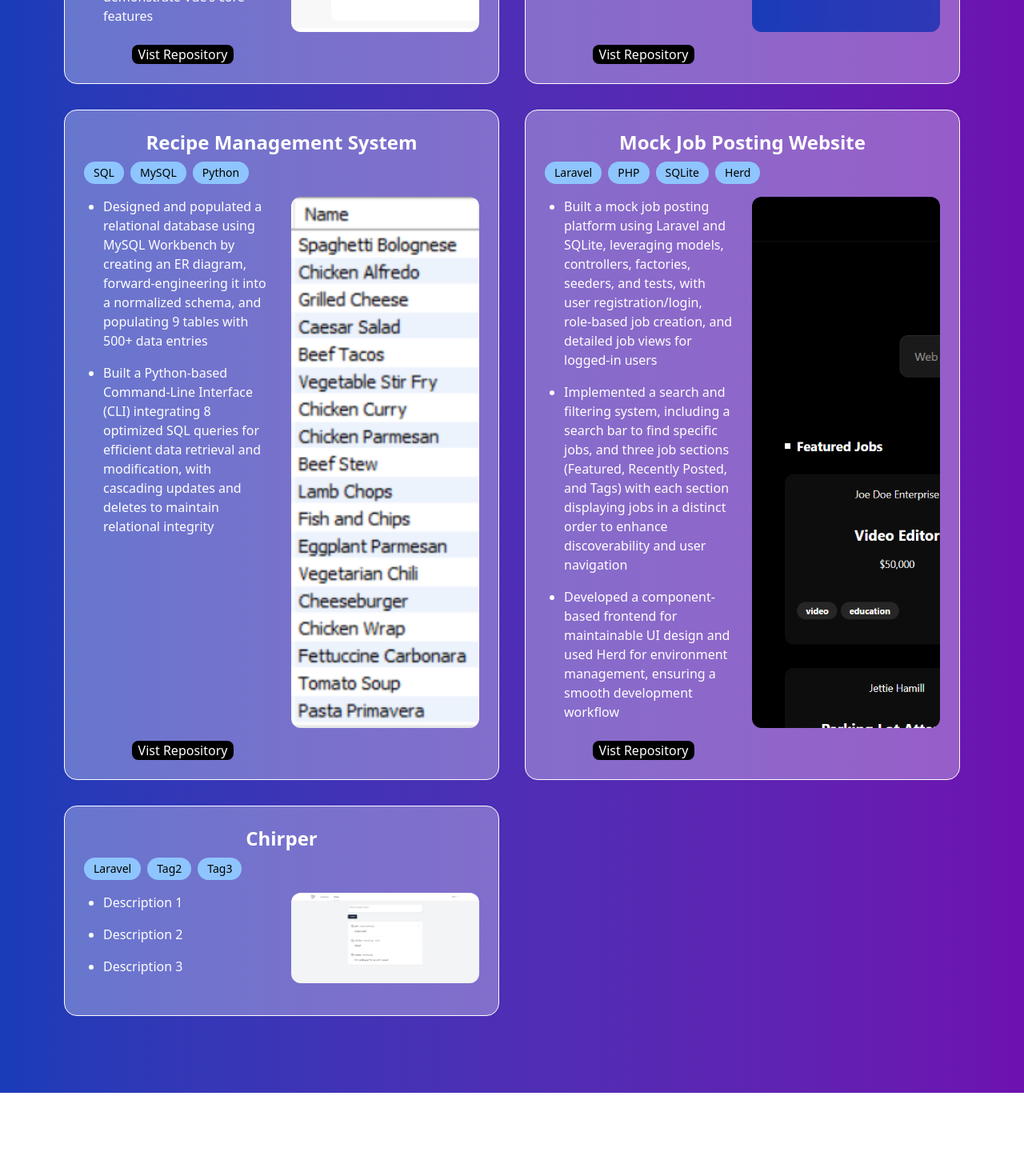
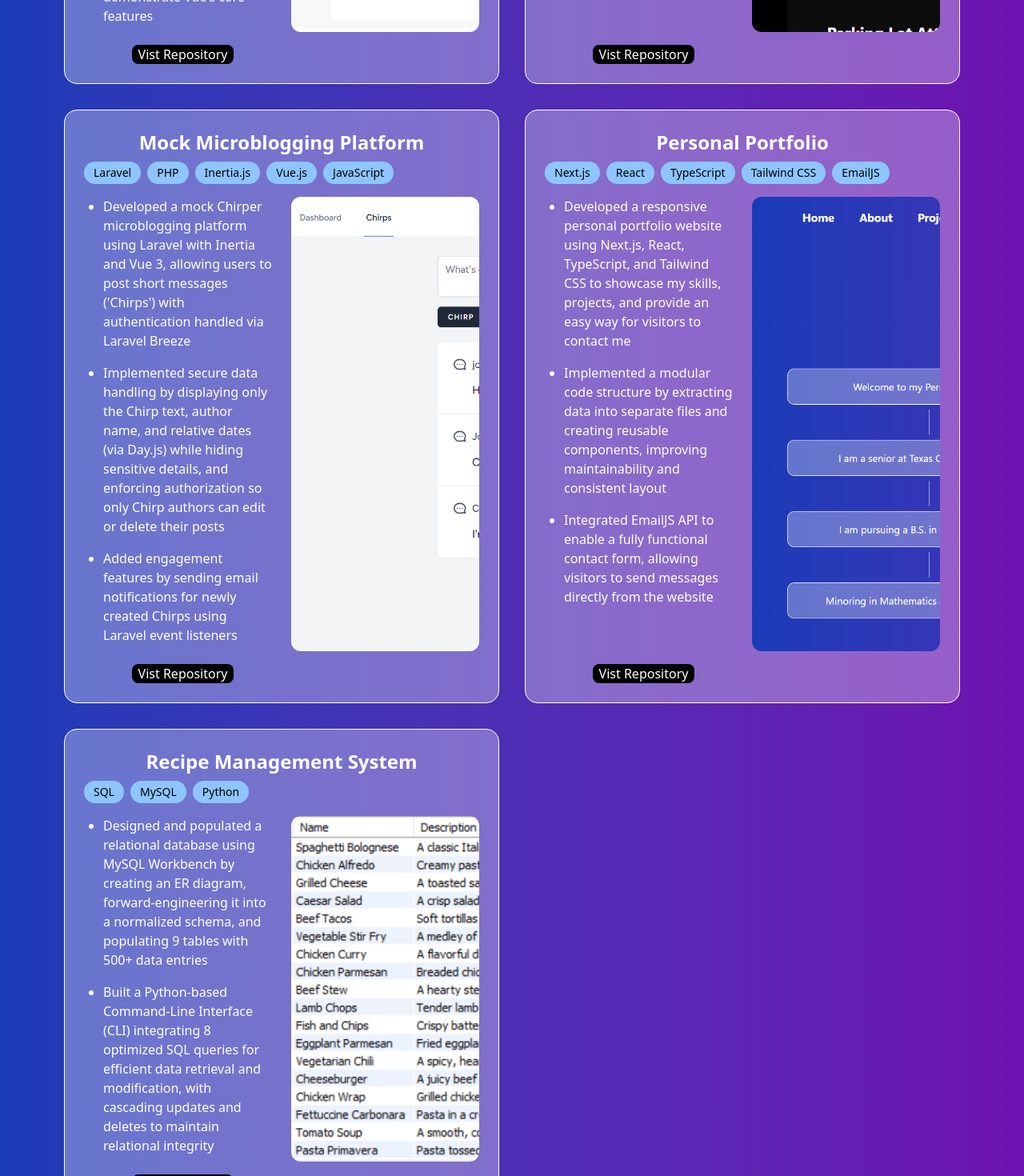
Before and after one commit to CCastelltort/personal-portfolio, a Next.js app: page /projects in a window 1280 px wide. Shown: the part 2925-4395 px from the top of the page at 80% size. Before the commit the page ends 4291 px from the top, so only its background shows below. Built offline with nearby package versions, Linux system fonts and the light colour scheme.

Commit message:
Add project

```diff
--- a/data/projects.ts
+++ b/data/projects.ts
@@ -64,6 +64,28 @@ const projects: Project[] = [
     github: "https://github.com/CCastelltort/hogwarts-shopping-cart-vue-components",
   },
   {
+    title: "Mock Job Posting Platform",
+    description: [
+      "Built a mock job posting platform using Laravel and SQLite, leveraging models, controllers, factories, seeders, and tests, with user registration/login, role-based job creation, and detailed job views for logged-in users",
+      "Implemented a search and filtering system, including a search bar to find specific jobs, and three job sections (Featured, Recently Posted, and Tags) with each section displaying jobs in a distinct order to enhance discoverability and user navigation",
+      "Developed a component-based frontend for maintainable UI design and used Herd for environment management, ensuring a smooth development workflow",
+    ],
+    image: "/jobPosting.png",
+    tag: ["Laravel", "PHP", "SQLite", "Herd"],
+    github: "https://github.com/CCastelltort/Job-Posting",
+  },
+  {
+    title: "Mock Microblogging Platform",
+    description: [
+      "Developed a mock Chirper microblogging platform using Laravel with Inertia and Vue 3, allowing users to post short messages ('Chirps') with authentication handled via Laravel Breeze",
+      "Implemented secure data handling by displaying only the Chirp text, author name, and relative dates (via Day.js) while hiding sensitive details, and enforcing authorization so only Chirp authors can edit or delete their posts",
+      "Added engagement features by sending email notifications for newly created Chirps using Laravel event listeners"
+    ],
+    image: "/chirper.png",
+    tag: ["Laravel", "PHP", "Inertia.js", "Vue.js", "JavaScript"],
+    github: "https://github.com/CCastelltort/chirper",
+  },
+  {
     title: "Personal Portfolio",
     description: [
       "Developed a responsive personal portfolio website using Next.js, React, TypeScript, and Tailwind CSS to showcase my skills, projects, and provide an easy way for visitors to contact me",
@@ -84,28 +106,6 @@ const projects: Project[] = [
     tag: ["SQL", "MySQL", "Python"],
     github: "https://github.com/CCastelltort/recipe-management-system",
   },
-  {
-    title: "Mock Job Posting Website",
-    description: [
-      "Built a mock job posting platform using Laravel and SQLite, leveraging models, controllers, factories, seeders, and tests, with user registration/login, role-based job creation, and detailed job views for logged-in users",
-      "Implemented a search and filtering system, including a search bar to find specific jobs, and three job sections (Featured, Recently Posted, and Tags) with each section displaying jobs in a distinct order to enhance discoverability and user navigation",
-      "Developed a component-based frontend for maintainable UI design and used Herd for environment management, ensuring a smooth development workflow",
-    ],
-    image: "/jobPosting.png",
-    tag: ["Laravel", "PHP", "SQLite", "Herd"],
-    github: "https://github.com/CCastelltort/Job-Posting",
-  },
-  {
-    title: "Chirper",
-    description: [
-      "Description 1",
-      "Description 2",
-      "Description 3"
-    ],
-    image: "/chirper.png",
-    tag: ["Laravel", "Tag2", "Tag3"],
-    github: "",
-  },
 ];
 
 export default projects;
```
Also changed, not shown: public/chirper.png.
